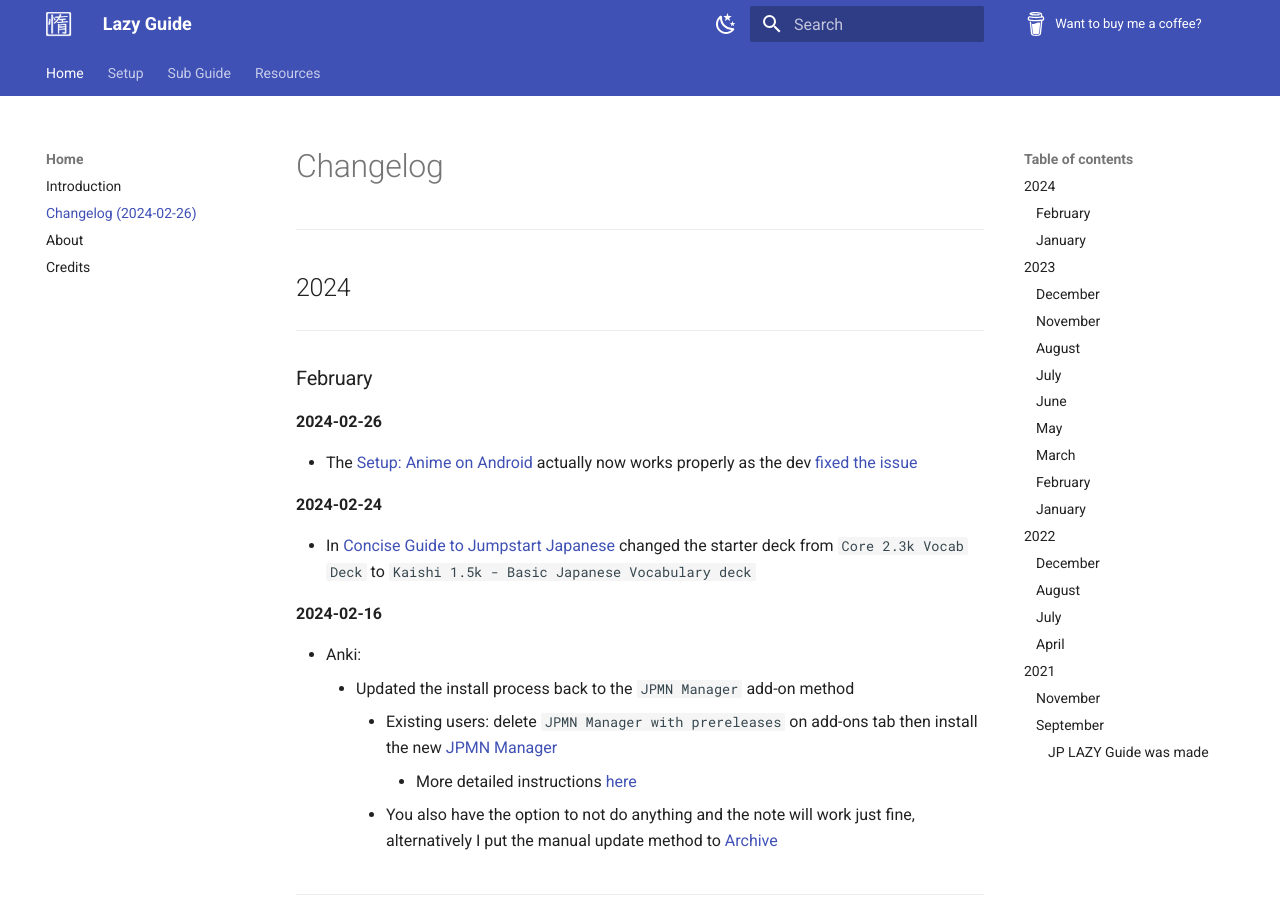
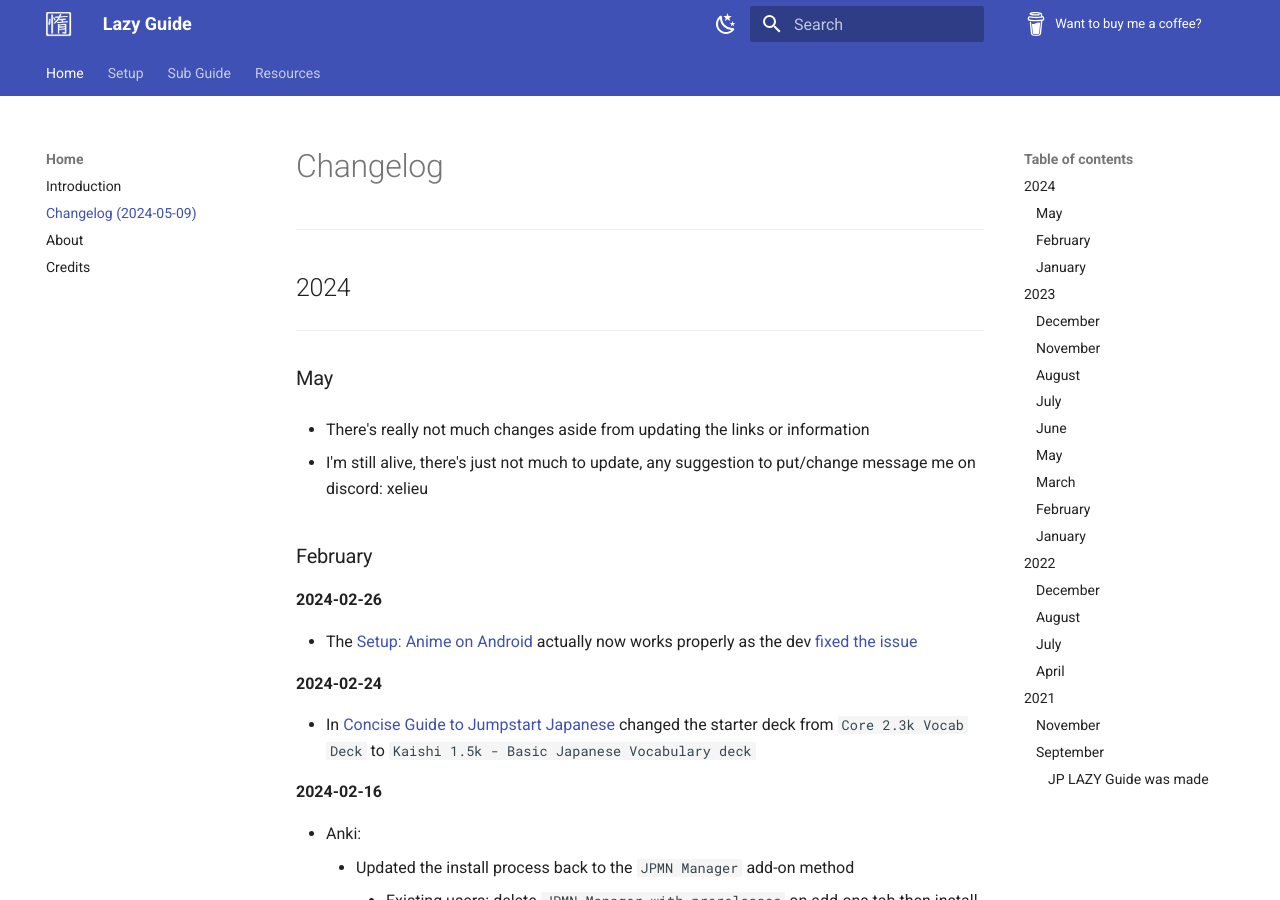
Before and after one commit to Xelieu/xelieu.github.io, an MkDocs documentation site: the page built from docs/jp-lazy-guide/changelog.md, in a window 1280 px wide and 900 px high. Built offline with MkDocs 1.6.1 and Material for MkDocs 9.7.7, drawn with Linux system fonts in a browser that asks for light colours.

Commit message:
$updated info

```diff
--- a/docs/jp-lazy-guide/changelog.md
+++ b/docs/jp-lazy-guide/changelog.md
@@ -10,6 +10,12 @@
 ## 2024
 
 ---
+
+### May
+
+- There's really not much changes aside from updating the links or information
+
+- I'm still alive, there's just not much to update, any suggestion to put/change message me on discord: xelieu
 
 ### February
 
--- a/mkdocs.yml
+++ b/mkdocs.yml
@@ -7,7 +7,7 @@
 nav:
   - Home:
     - Introduction: 'jp-lazy-guide/index.md'
-    - Changelog (2024-02-26): 'jp-lazy-guide/changelog.md'
+    - Changelog (2024-05-09): 'jp-lazy-guide/changelog.md'
     - About: 'jp-lazy-guide/about.md'
     - Credits: 'jp-lazy-guide/credits.md'
   - Setup:
```
